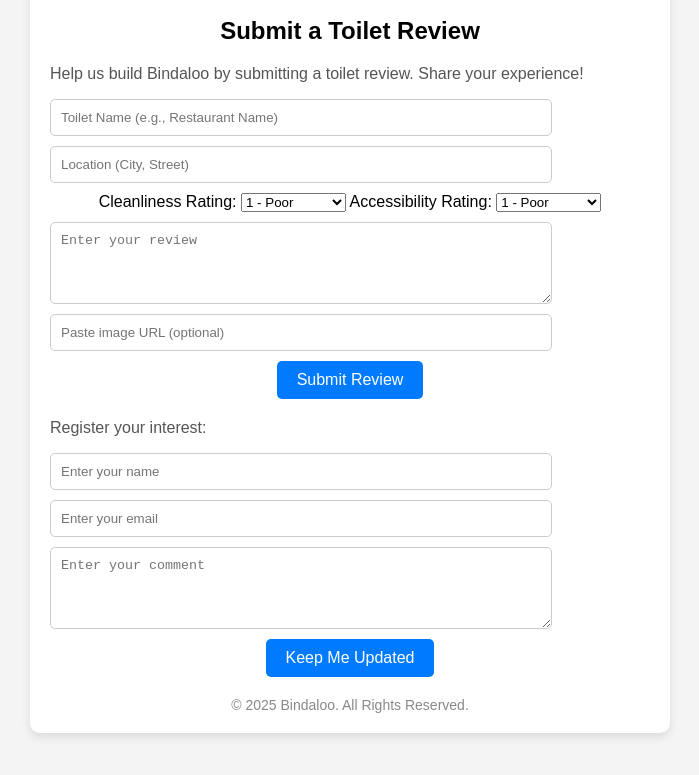
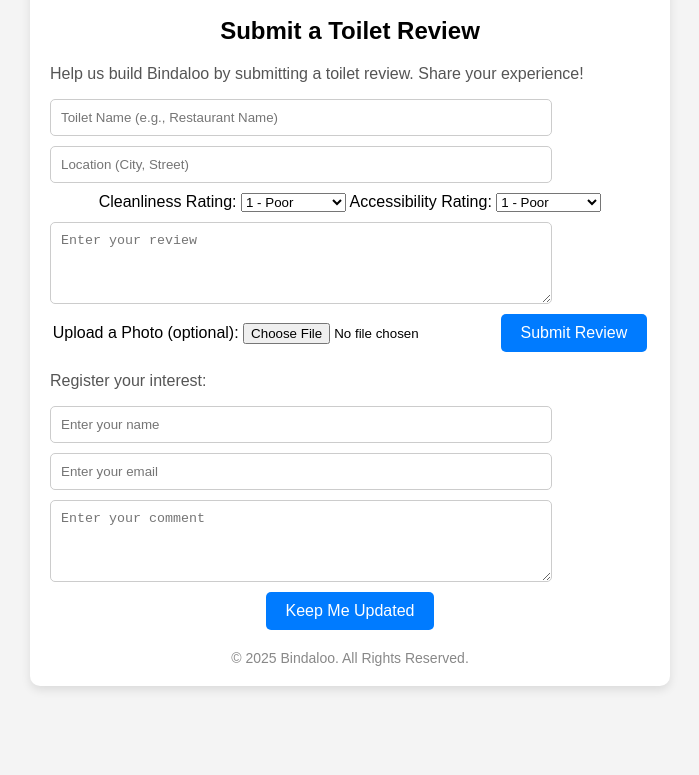
Before and after one commit to TheAIOldtimer/bindaloo, a plain HTML site: page index.html in a window 1280 px wide. Shown: the part 1318-2093 px from the top of the page, without its empty margins (290-989 px from the left). Drawn offline with Linux system fonts and the light colour scheme.

Commit message:
Update index.html

```diff
--- a/index.html
+++ b/index.html
@@ -97,7 +97,8 @@
                     <option value="5">5 - Excellent</option>
                 </select>
                 <textarea name="review" placeholder="Enter your review" rows="4" required></textarea>
-                <input type="text" name="photo_url" placeholder="Paste image URL (optional)">
+                <label for="photo">Upload a Photo (optional):</label>
+                <input type="file" name="photo" id="photo" accept="image/*">
                 <button type="submit">Submit Review</button>
             </form>
         </div>
```
